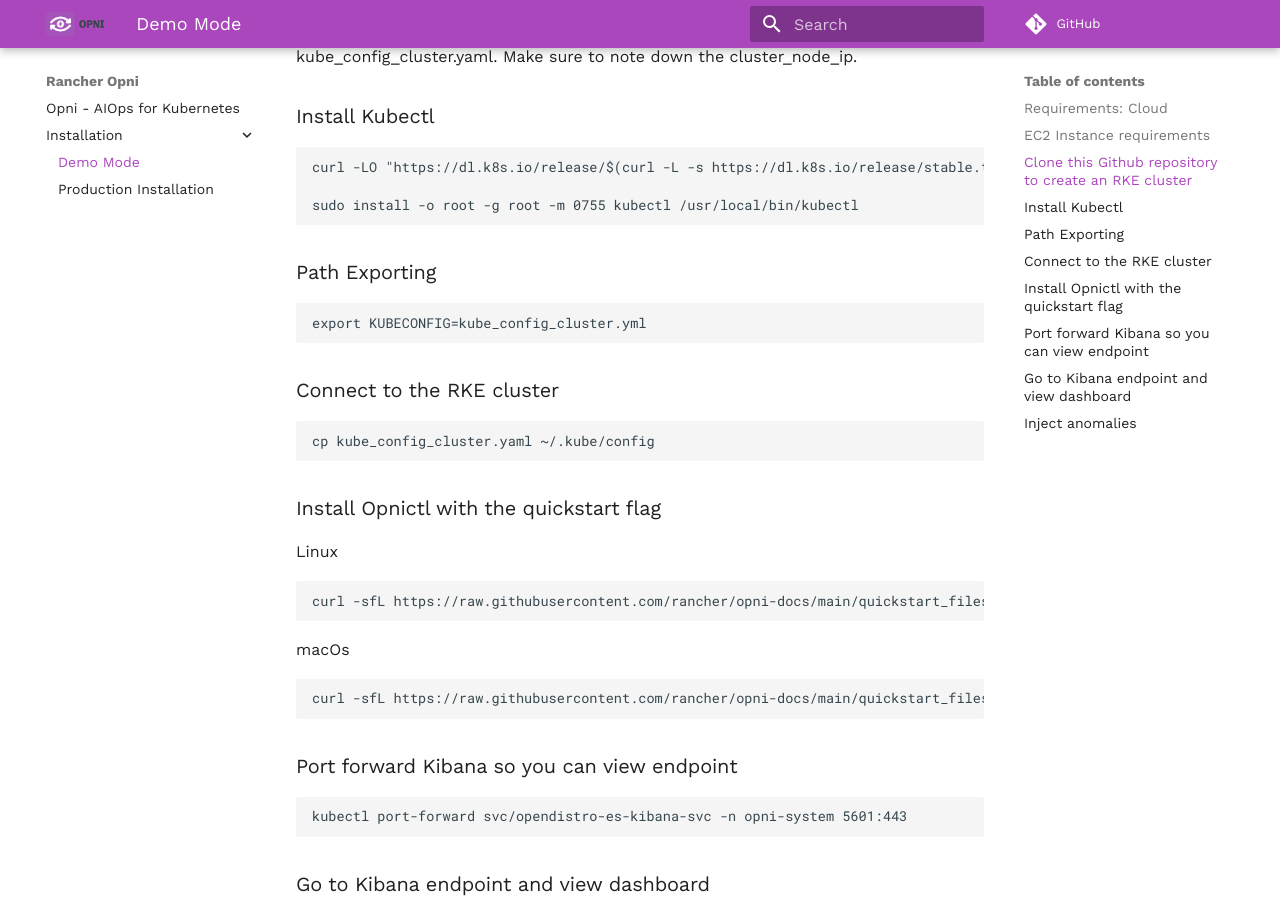
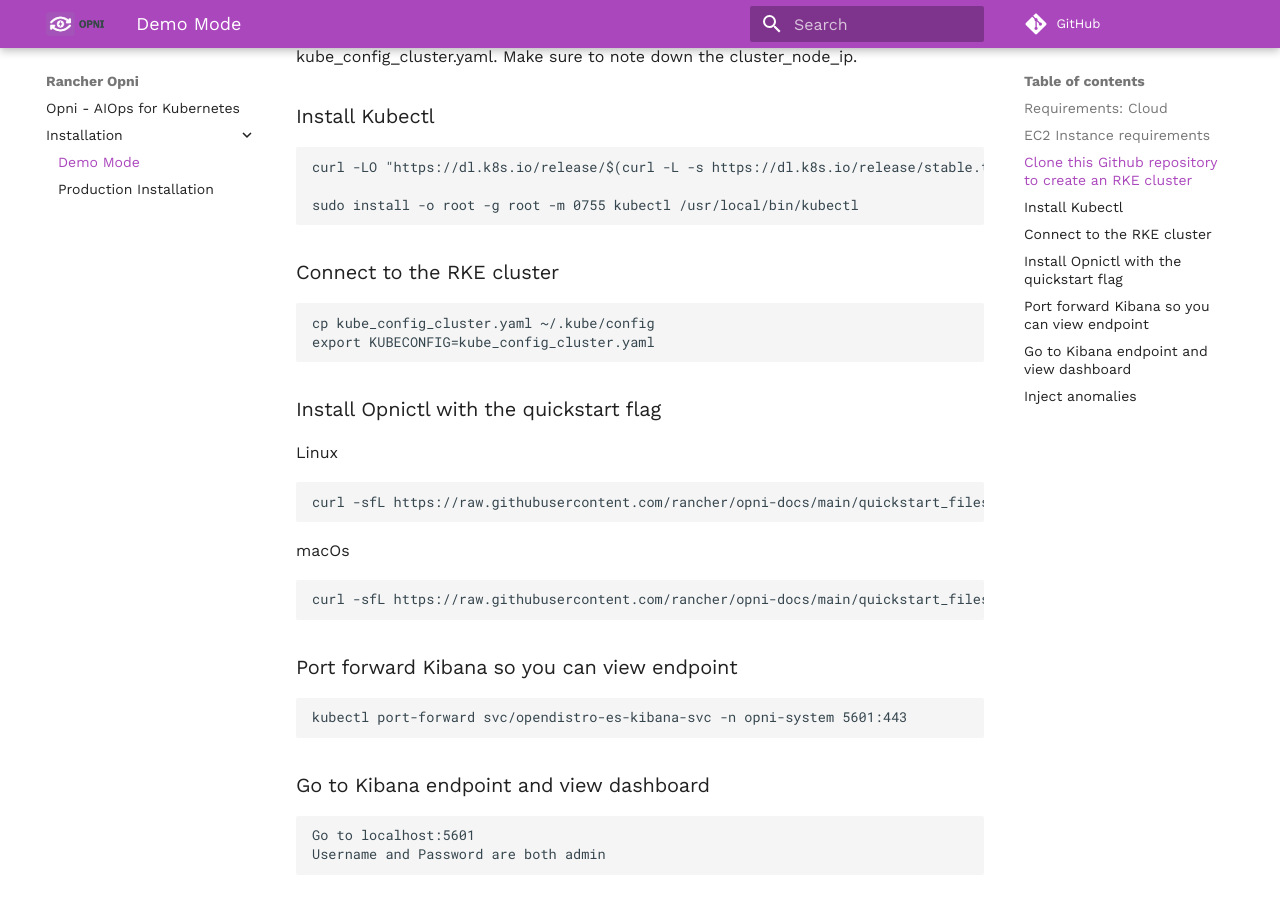
Before and after one commit to rancher/opni-docs, an MkDocs documentation site: the page built from docs/install/quickstart.md, in a window 1280 px wide and 900 px high, scrolled down 890 px. Built offline with MkDocs 1.6.1 and Material for MkDocs 9.7.7, drawn with Linux system fonts in a browser that asks for light colours; comment, search, counter and statistics services are not loaded.

Commit message:
Update bash scripts

````diff
--- a/docs/install/quickstart.md
+++ b/docs/install/quickstart.md
@@ -38,15 +38,10 @@
 sudo install -o root -g root -m 0755 kubectl /usr/local/bin/kubectl
 ```
 
-
-### Path Exporting
-```
-export KUBECONFIG=kube_config_cluster.yml
-```
-
 ### Connect to the RKE cluster
 ```
 cp kube_config_cluster.yaml ~/.kube/config
+export KUBECONFIG=kube_config_cluster.yaml
 ```
 
 ### Install Opnictl with the quickstart flag
````
Also changed, not shown: 3 other files.
